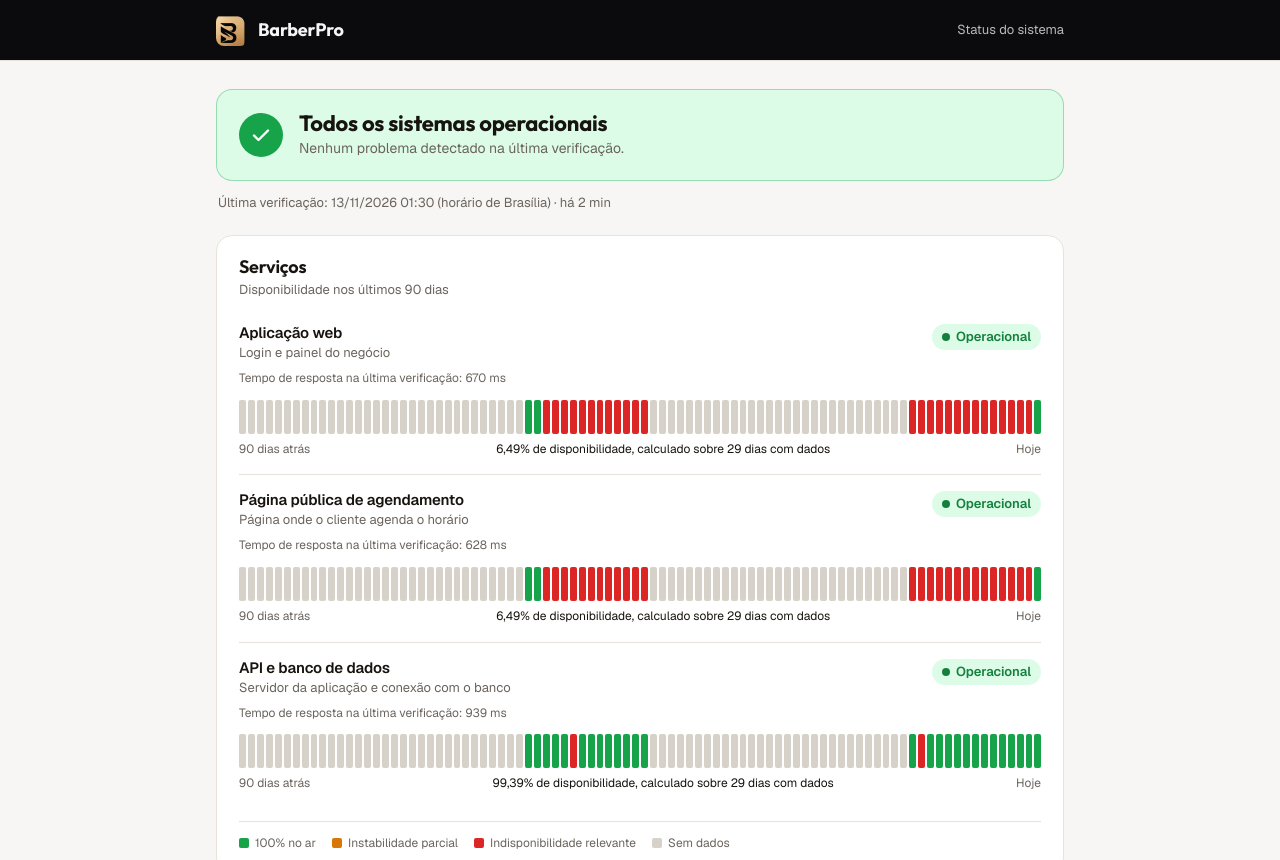
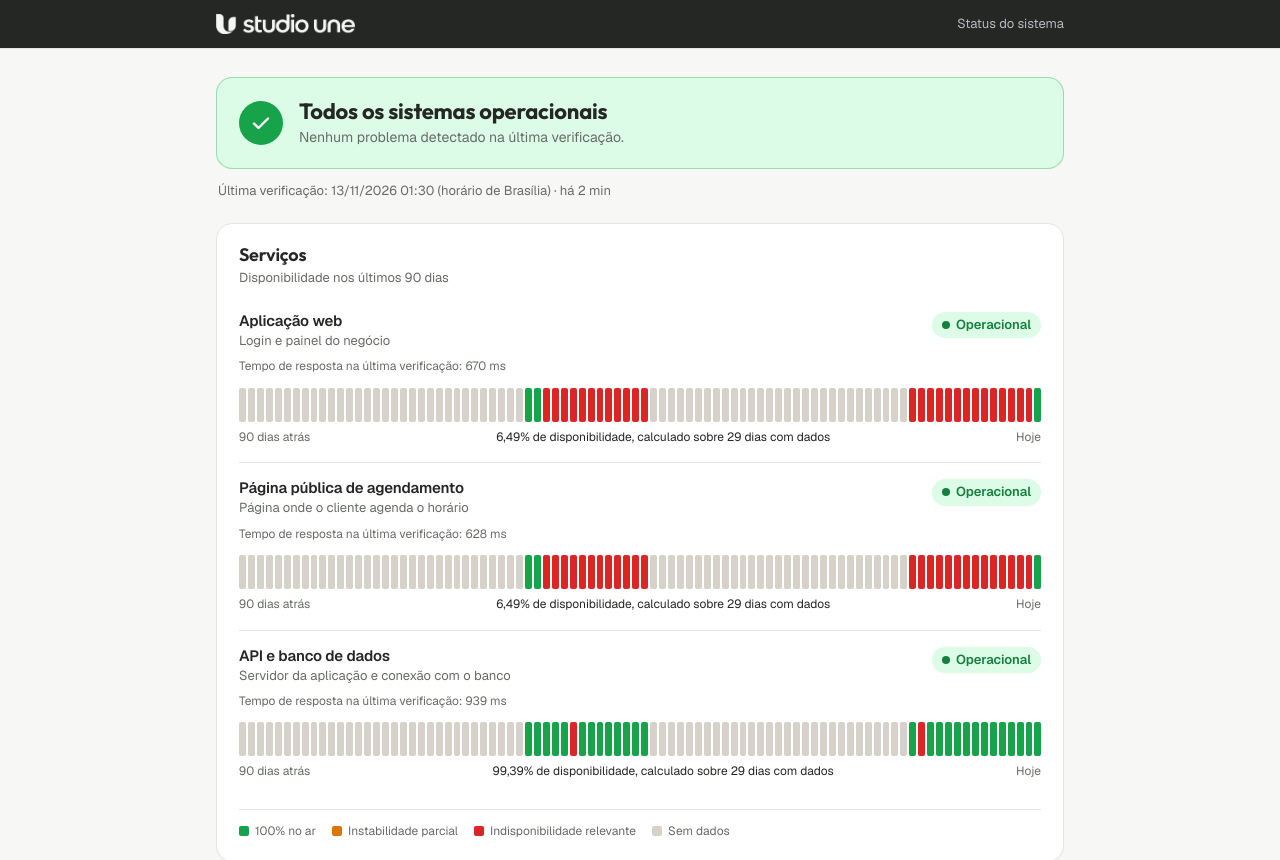
Before and after one commit to fdeibson/barbearia-status, a plain HTML site: page site/index.html in a window 1280 px wide. Shown: the top 860 px of the page. Drawn offline with Linux system fonts and the light colour scheme.

Commit message:
feat(site): a página de status com a marca Studio Une
A página pública ainda dizia "BarberPro" (título, cabeçalho, textos e
rodapé). Traz para cá a fonte do monorepo (status-page/site, commit
46785b4 e o link do rodapé corrigido para https://studiune.com.br/):
logotipo Studio Une, ícone novo e os textos sem a marca antiga.

Preservados, byte a byte: site/data/status.json,
site/data/incidents-manual.json e site/CNAME. O histórico NÃO foi
alterado — a correção dos falsos alarmes depende da decisão do dono.
Removida a imagem assets/logo-icon.png, que nenhum arquivo cita mais.

Co-Authored-By: Claude Opus 5.5 <noreply@anthropic.com>

```diff
--- a/site/assets/app.mjs
+++ b/site/assets/app.mjs
@@ -177,7 +177,7 @@ function renderStaleWarning(data, now) {
     box.textContent =
       `Os dados de monitoramento estão desatualizados: a última verificação foi ${relativeAge(data.generatedAt, now)} ` +
       `(o esperado é a cada ~5 min; acima de ${STALE_AFTER_MINUTES} min o estado passa a ser considerado desconhecido). ` +
-      "Isso indica atraso do monitor, não necessariamente um problema no BarberPro.";
+      "Isso indica atraso do monitor, não necessariamente um problema no Studio Une.";
     box.hidden = false;
   } else {
     box.hidden = true;
--- a/site/assets/styles.css
+++ b/site/assets/styles.css
@@ -1,5 +1,5 @@
-/* Página de status do BarberPro — tokens espelham apps/web/src/app/globals.css
-   (off-white + preto da marca, Outfit nos títulos, Geist no corpo).
+/* Página de status do Studio Une — tokens espelham apps/web/src/app/globals.css
+   (porcelana + grafite da marca, Outfit nos títulos, Geist no corpo).
    Diferente do app, aqui existe tema escuro por preferência do sistema: é uma
    página informativa isolada, não a área de conteúdo do produto. */
 
@@ -17,13 +17,15 @@
 }
 
 :root {
-  --background: #f7f6f4;
-  --foreground: #17140f;
-  --surface: #ffffff;
-  --border: #e7e3da;
-  --muted: #6b645e;
-  --brand: #0b0b0d;
-  --brand-foreground: #f5f5f7;
+  /* Paleta Studio Une (docs/branding/studio-une): os hex vêm do guia da
+     marca, não de amostragem da prancha. */
+  --background: #f7f7f5; /* Porcelana */
+  --foreground: #252724; /* Grafite */
+  --surface: #ffffff; /* Branco */
+  --border: #e4e6e1; /* Névoa */
+  --muted: #686c66; /* Mineral */
+  --brand: #252724; /* Grafite — mesmo tom da sidebar do app */
+  --brand-foreground: #f7f7f5;
 
   --ok: #16a34a;
   --ok-text: #15803d;
@@ -46,13 +48,13 @@
 
 @media (prefers-color-scheme: dark) {
   :root {
-    --background: #0b0b0d;
-    --foreground: #f5f5f7;
-    --surface: #151518;
-    --border: #2a292f;
-    --muted: #a3a2a8;
-    --brand: #151518;
-    --brand-foreground: #f5f5f7;
+    --background: #161715;
+    --foreground: #f7f7f5;
+    --surface: #1f211e;
+    --border: #33362f;
+    --muted: #a6aaa2;
+    --brand: #1f211e;
+    --brand-foreground: #f7f7f5;
 
     --ok: #22c55e;
     --ok-text: #4ade80;
@@ -151,14 +153,13 @@ a {
   text-decoration: none;
 }
 .brand img {
-  border-radius: 8px;
   display: block;
 }
-.brand-name {
-  font-family: var(--font-heading);
-  font-weight: 700;
-  font-size: 18px;
-  letter-spacing: -0.01em;
+/* A assinatura é arte, não texto: altura manda e a largura vem da proporção
+   real do arquivo (1328x191), pra marca não achatar em tela estreita. */
+.brand-lockup {
+  height: 20px;
+  width: auto;
 }
 .header-tag {
   font-size: 13px;
--- a/site/index.html
+++ b/site/index.html
@@ -3,15 +3,15 @@
   <head>
     <meta charset="utf-8" />
     <meta name="viewport" content="width=device-width, initial-scale=1" />
-    <title>Status do BarberPro</title>
+    <title>Status do Studio Une</title>
     <meta
       name="description"
-      content="Disponibilidade em tempo real do BarberPro: aplicação web, página de agendamento e API, com histórico de 90 dias e incidentes."
+      content="Disponibilidade em tempo real do Studio Une: aplicação web, página de agendamento e API, com histórico de 90 dias e incidentes."
     />
     <meta name="color-scheme" content="light dark" />
-    <meta name="theme-color" content="#f7f6f4" media="(prefers-color-scheme: light)" />
-    <meta name="theme-color" content="#0b0b0d" media="(prefers-color-scheme: dark)" />
-    <link rel="icon" type="image/png" href="assets/logo-icon.png" />
+    <meta name="theme-color" content="#f7f7f5" media="(prefers-color-scheme: light)" />
+    <meta name="theme-color" content="#161715" media="(prefers-color-scheme: dark)" />
+    <link rel="icon" type="image/png" href="assets/favicon.png" />
     <link rel="preload" href="assets/fonts/geist-var.woff2" as="font" type="font/woff2" crossorigin />
     <link rel="stylesheet" href="assets/styles.css" />
     <script type="module" src="assets/app.mjs"></script>
@@ -21,9 +21,12 @@
 
     <header class="site-header">
       <div class="container header-inner">
-        <a class="brand" href="https://barbearia.hostcapixaba.com.br/" aria-label="BarberPro — ir para o site">
-          <img src="assets/logo-icon.png" alt="" width="32" height="32" />
-          <span class="brand-name">BarberPro</span>
+        <a class="brand" href="https://studiune.com.br/" aria-label="Studio Une — ir para o site">
+          <!-- A marca é desenho próprio (símbolo + palavra), então entra como
+               imagem, nunca como o nome digitado numa fonte qualquer. A arte
+               clara é a que existe pra fundo escuro, que é o deste cabeçalho.
+               Largura = altura x 1328/191, a proporção real do arquivo. -->
+          <img class="brand-lockup" src="assets/studio-une-clara.png" alt="Studio Une" width="139" height="20" />
         </a>
         <span class="header-tag">Status do sistema</span>
       </div>
@@ -74,7 +77,7 @@
           públicos como um visitante. Períodos sem verificação aparecem como “Sem dados”. Horários de Brasília.
         </p>
         <p>
-          <a href="https://barbearia.hostcapixaba.com.br/">Ir para o BarberPro</a>
+          <a href="https://studiune.com.br/">Ir para o Studio Une</a>
         </p>
       </div>
     </footer>
```
Also changed, not shown: site/assets/favicon.png (added), site/assets/logo-icon.png (deleted), site/assets/studio-une-clara.png (added).
